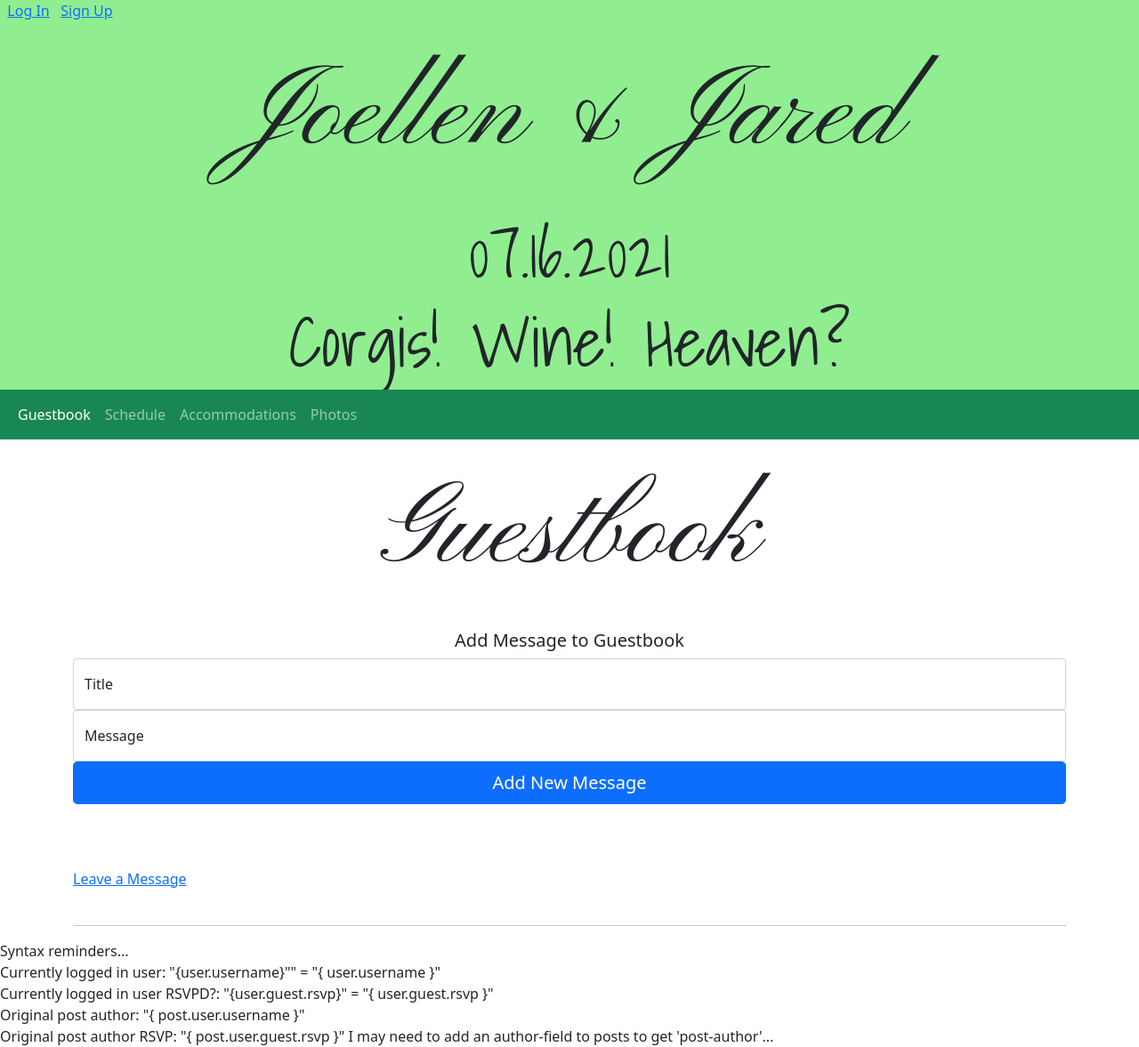
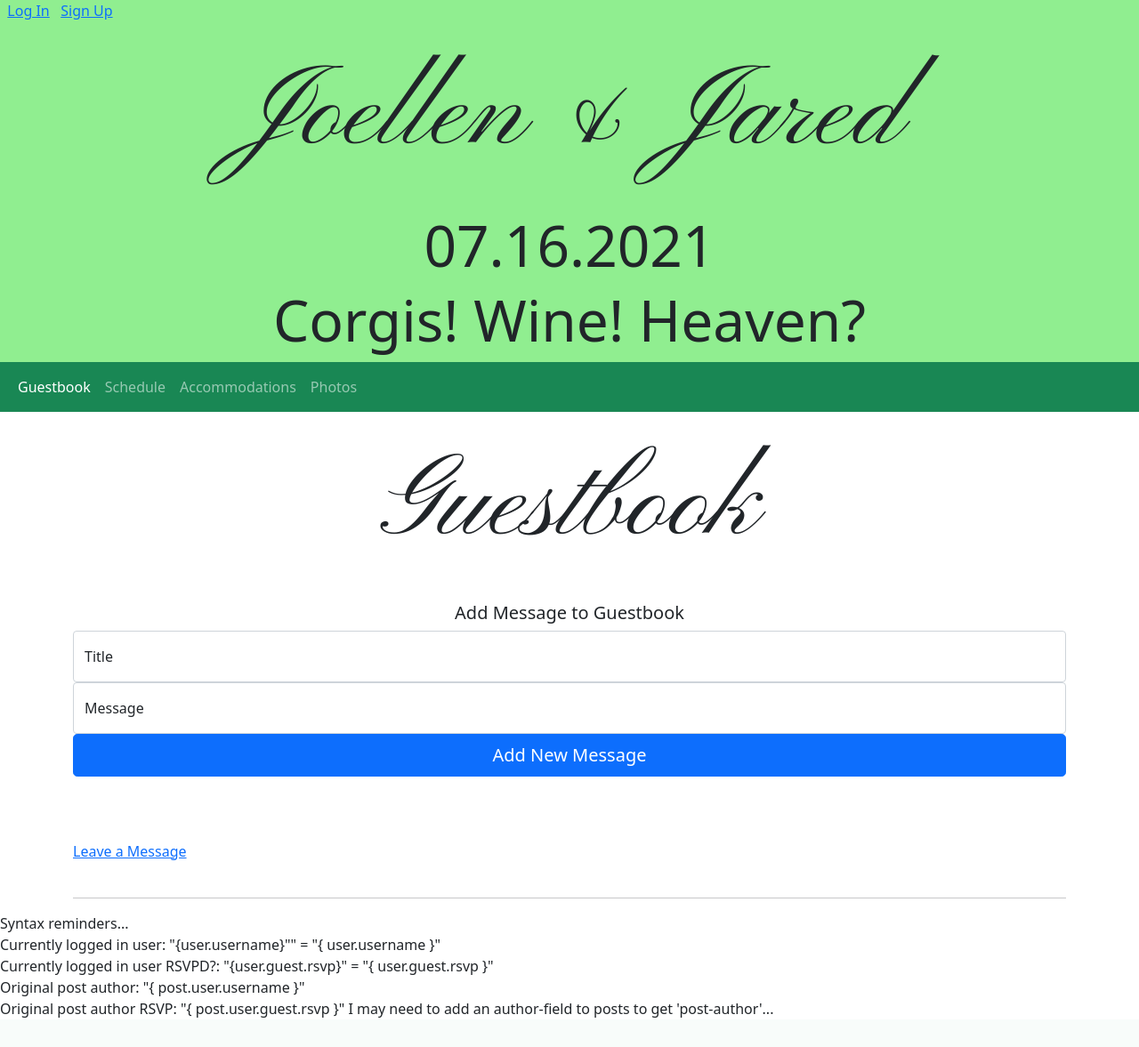
Before and after one commit to jstearne/wedding-capstone-project, a Django app: template main_app/templates/guestbook.html in a window 1280 px wide. Shown: the whole page at 89% size. After the commit the page ends 1144 px from the top, so only its background shows below. Run offline with Django 3.2, Linux system fonts and the light colour scheme; the template is opened without the code that fills it, so the values that code supplies are empty; some web fonts are replaced.

Commit message:
Cleaner fonts, more consistent. Time for modals!

```diff
--- a/main_app/templates/base.html
+++ b/main_app/templates/base.html
@@ -52,8 +52,12 @@
     }
     h3 {
         text-align: center;
-        font-size: 6vw;
-        font-family: 'Shadows Into Light', cursive;
+        font-size: 5vw;
+        font-weight: lighter;
+        /* font-family: 'Shadows Into Light', cursive; */
+    }
+    body {
+      /* for message text */
     }
 </style>
 
--- a/main_app/templates/guestbook.html
+++ b/main_app/templates/guestbook.html
@@ -57,7 +57,7 @@
                     <blockquote class="blockquote mb-0">
                         <p>BODY: {{ post.body }}</p>
                         <p>Created: {{ post.created_at }}</p>
-                        <footer class="blockquote-footer">POST AUTHOR: {{ post.user.guest.name }}
+                        <footer class="blockquote-footer">From: {{ post.user.guest.name }}
                         <cite title="Source Title">( RSVP'D: {{post.user.guest.rsvp}} )</cite></footer>
                     </blockquote>
                         <a href="{% url 'guestbook_update' post.pk %}">Edit (Page)</a>&nbsp; &nbsp;
```
